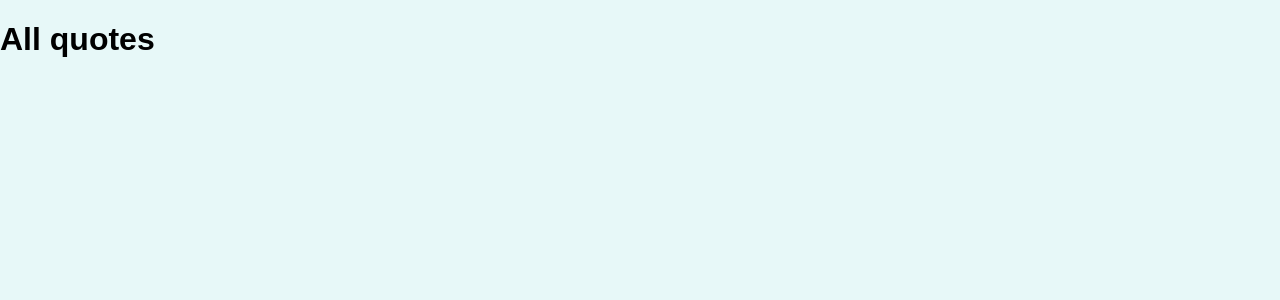
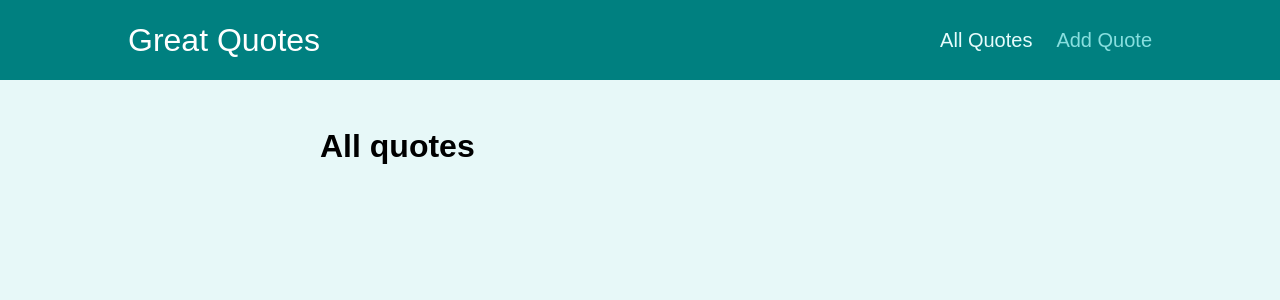
Before and after one commit to Trucker9/reactjs_sandbox, a React (Create React App) app in the folder 13th - react router/: page /quotes in a window 1280 px wide. Shown: the top 300 px of the page. Built offline with nearby package versions, Linux system fonts and the light colour scheme; the HTML template or start-up script is replaced by a standard one.

Commit message:
(20) adding navbar and links

```diff
--- a/13th - react router/src/App.js
+++ b/13th - react router/src/App.js
@@ -3,12 +3,13 @@ import {Route, Switch, Redirect} from "react-router-dom";
 import AllQuotes from "./pages/AllQuotes";
 import NewQuote from "./pages/NewQuote";
 import QuoteDetail from "./pages/QuoteDetail";
+import Layout from "./components/layout/Layout";
 
 function App() {
     return (
         <div>
+            <Layout>
                 <Switch>
-
                     <Route exact path="/quotes">
                         <AllQuotes/>
                     </Route>
@@ -26,6 +27,7 @@ function App() {
                     </Route>
 
                 </Switch>
+            </Layout>
         </div>
     );
 }
--- /dev/null
+++ b/13th - react router/src/components/layout/Layout.js
@@ -0,0 +1,18 @@
+import {Fragment} from "react";
+
+import MainNavigation from "./MainNavigation";
+
+import c from './Layout.module.css'
+
+const Layout = (props) => {
+
+    return (
+        <Fragment>
+            <MainNavigation/>
+            <main className={c.main}>
+                {props.children}
+            </main>
+        </Fragment>
+    )
+}
+export default Layout;
--- /dev/null
+++ b/13th - react router/src/components/layout/MainNavigation.js
@@ -0,0 +1,25 @@
+import {NavLink} from "react-router-dom";
+
+import classes from './MainNavigation.module.css';
+
+const MainNavigation = () => {
+
+
+    return (
+        <header className={classes.header}>
+            <div className={classes.logo}>Great Quotes</div>
+            <nav className={classes.nav}>
+                <ul>
+                    <li>
+                        <NavLink to={'/quotes'} activeClassName={classes.active}> All Quotes </NavLink>
+                    </li>
+                    <li>
+                        <NavLink to={'/new-quote'} activeClassName={classes.active}> Add Quote </NavLink>
+                    </li>
+                </ul>
+            </nav>
+        </header>
+    )
+}
+
+export default MainNavigation;
```
Lines whose indentation alone changed are shown as unchanged.
